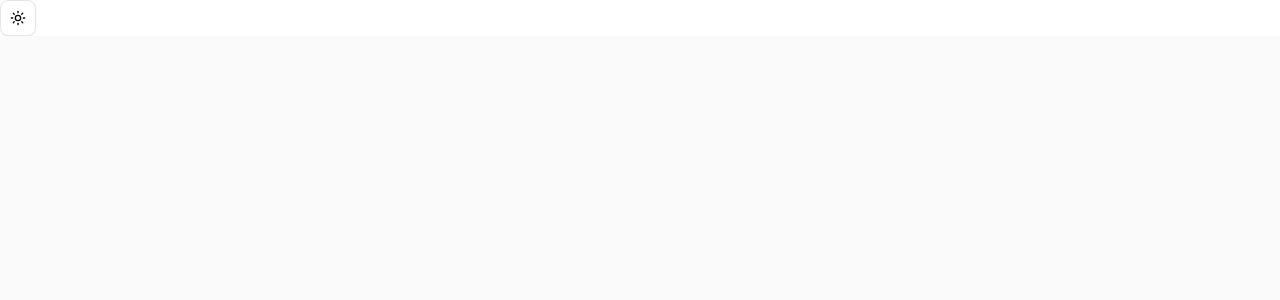
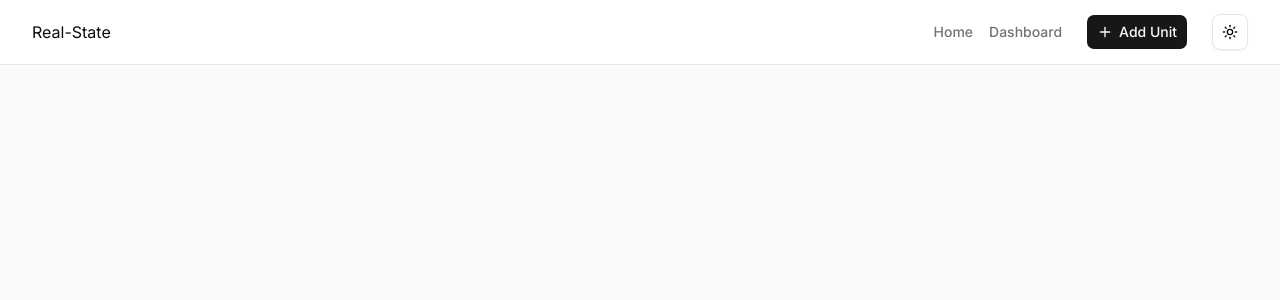
Before and after one commit to Mij-Do/real-state-full-stack-project, a Next.js app: page / in a window 1280 px wide. Shown: the top 300 px of the page. Built offline with nearby package versions, Linux system fonts and the light colour scheme.

Commit message:
add navbar

```diff
--- a/app/layout.tsx
+++ b/app/layout.tsx
@@ -3,7 +3,7 @@ import { Geist, Geist_Mono, Inter } from "next/font/google";
 import "./globals.css";
 import { cn } from "@/lib/utils";
 import { ThemeProvider } from "@/providers/theme-provider";
-import { ModeToggle } from "@/components/ui/modeToggle";
+import Navbar from "@/components/navbar";
 
 const inter = Inter({subsets:['latin'],variable:'--font-sans'});
 
@@ -40,7 +40,7 @@ export default function RootLayout({
           enableSystem
           disableTransitionOnChange
         >
-          <ModeToggle/>
+          <Navbar/>
           {children}
         </ThemeProvider>
       </body>
--- /dev/null
+++ b/components/navbar.tsx
@@ -0,0 +1,92 @@
+"use client";
+
+import { useState } from "react";
+import Link from "next/link";
+import { Menu, X } from "lucide-react";
+import { ModeToggle } from "@/components/ui/modeToggle";
+import { Button } from "./ui/button";
+import { Plus } from 'lucide-react';
+
+const NAV_LINKS = [
+    { title: "Home", path: "/" },
+    { title: "Dashboard", path: "/dashboard" },
+] as const;
+
+
+export default function Navbar() {
+    const [isOpen, setIsOpen] = useState(false);
+
+    const toggleMenu = () => setIsOpen((prev) => !prev);
+    const closeMenu = () => setIsOpen(false);
+
+    return (
+        <nav className="sticky top-0 z-50 w-full border-b border-border bg-background/95 backdrop-blur supports-[backdrop-filter]:bg-background/60 text-foreground">
+            <div className="max-w-7xl mx-auto px-4 sm:px-6 lg:px-8">
+                <div className="flex items-center justify-between h-16">
+
+                {/* Logo Section */}
+                <div className="flex-shrink-0">
+                    <Link href="/" className="flex items-center">
+                        Real-State
+                    </Link>
+                </div>
+
+                {/* Desktop Navigation */}
+                <div className="hidden md:flex items-center space-x-6">
+                    <div className="flex items-center space-x-4">
+                        {NAV_LINKS.map((link) => (
+                            <Link
+                                key={link.path}
+                                href={link.path}
+                                className="text-sm font-medium text-muted-foreground hover:text-foreground transition-colors duration-200"
+                            >
+                                {link.title}
+                            </Link>
+                        ))}
+                    </div>
+                    <Button> <Plus /> Add Unit</Button>
+                    <ModeToggle />
+                </div>
+
+                {/* Mobile Menu Button */}
+                <div className="md:hidden flex items-center space-x-2">
+                    <ModeToggle />
+                    <Button> <Plus /> Add Unit</Button>
+                    <Button
+                        onClick={toggleMenu}
+                        type="button"
+                        className="inline-flex items-center justify-center p-2 rounded-md text-muted-foreground hover:bg-accent hover:text-accent-foreground focus-visible:outline-none focus-visible:ring-2 focus-visible:ring-ring"
+                        aria-controls="mobile-menu"
+                        aria-expanded={isOpen}
+                        aria-label="Toggle navigation menu"
+                    >
+                        {isOpen ? <X className="h-6 w-6" /> : <Menu className="h-6 w-6" />}
+                    </Button>
+                </div>
+
+                </div>
+            </div>
+
+            {/* Mobile Menu Panel */}
+            <div
+                id="mobile-menu"
+                className={`md:hidden border-b border-border bg-background transition-all duration-200 ${
+                isOpen ? "block opacity-100" : "hidden opacity-0"
+                }`}
+            >
+                <div className="px-2 pt-2 pb-3 space-y-1 sm:px-3">
+                    {NAV_LINKS.map((link) => (
+                        <Link
+                        key={link.path}
+                        href={link.path}
+                        onClick={closeMenu}
+                        className="block px-3 py-2 rounded-md text-base font-medium text-muted-foreground hover:bg-accent hover:text-accent-foreground transition-colors"
+                        >
+                        {link.title}
+                        </Link>
+                    ))}
+                </div>
+            </div>
+        </nav>
+    );
+}
```
